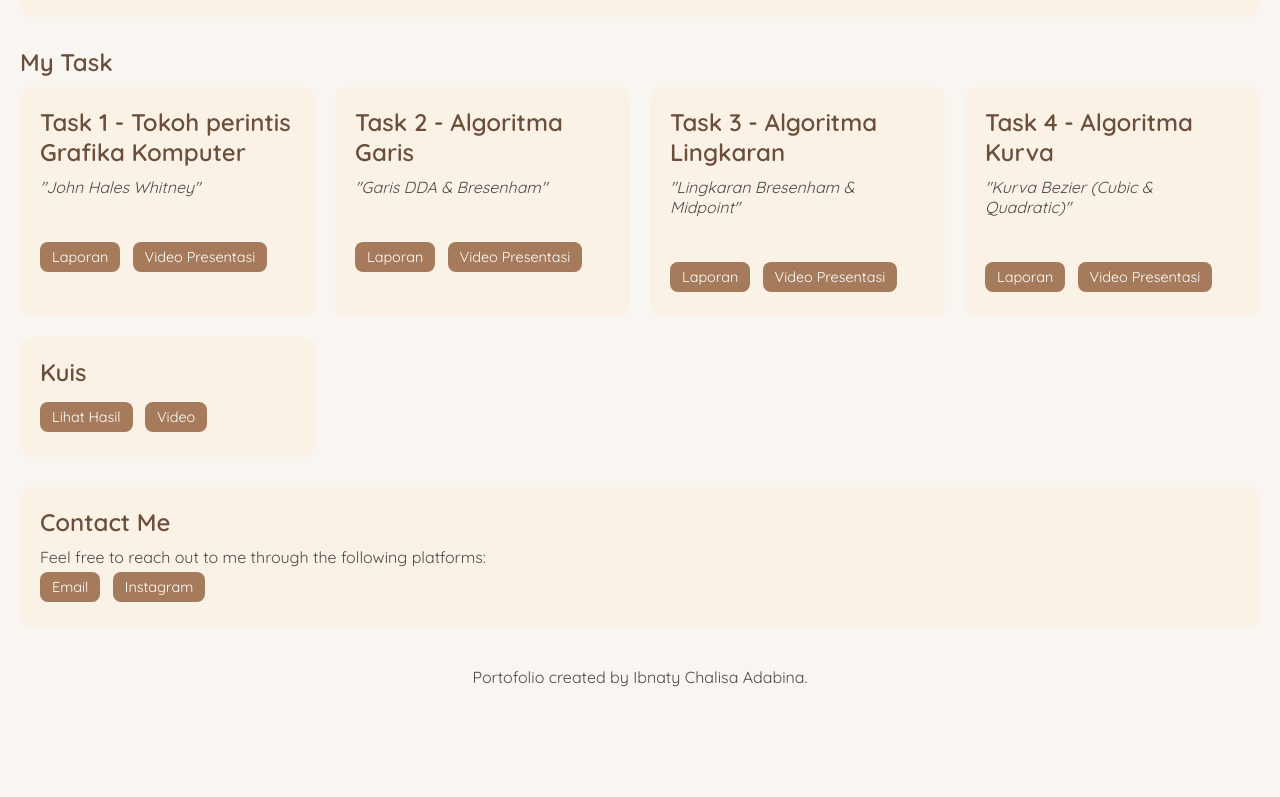
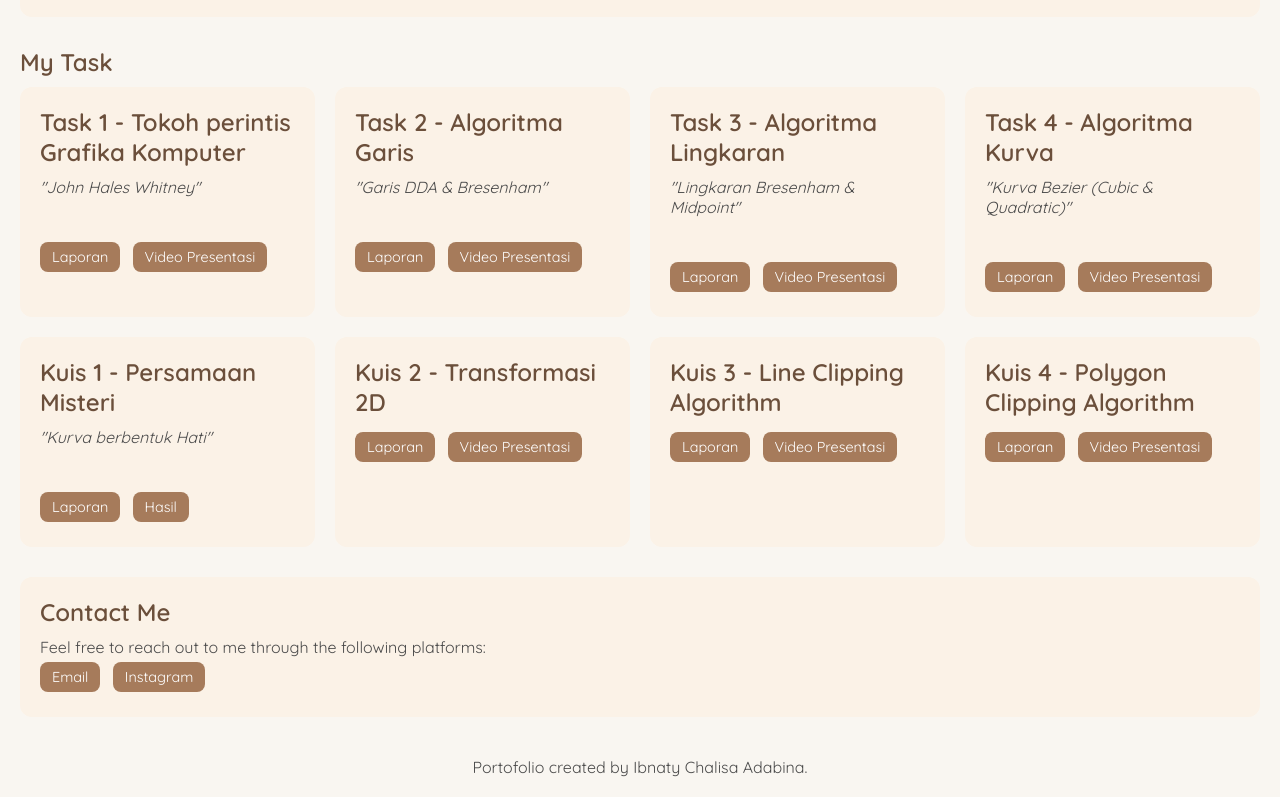
Before and after one commit to 2413025061/Ibnaty-Chalisa-Adabina, a plain HTML site: page index.html in a window 1280 px wide. Shown: the part 579-1376 px from the top of the page. Before the commit the page ends 1286 px from the top, so only its background shows below. Drawn offline with Linux system fonts and the light colour scheme.

Commit message:
Update index.html

```diff
--- a/index.html
+++ b/index.html
@@ -253,10 +253,26 @@
       <a href="https://drive.google.com/file/d/1UAfDRFnTM76bGdX5-DNS6FoSf19pPrVE/view?usp=sharing">Video Presentasi</a>
     </div>
     <div class="card">
-      <h2>Kuis</h2>
-      <a href="#">Lihat Hasil</a>
-      <a href="#">Video</a>
+      <h2>Kuis 1 - Persamaan Misteri</h2>
+      <p><em>"Kurva berbentuk Hati"</em></p><br><br>
+      <a href="https://drive.google.com/file/d/1YsyfTgZonnuTCfs1meQd24jcueu7j0RE/view?usp=sharing">Laporan</a>
+      <a href="kurvaHati.jpg">Hasil</a>
     </div>
+    <div class="card">
+      <h2>Kuis 2 - Transformasi 2D</h2>
+      <a href="https://drive.google.com/drive/folders/1PP7HI_VFRpWX86TvTXFMIeguHt615Tc_?usp=sharing">Laporan</a>
+      <a href="https://drive.google.com/file/d/1jWqPbM8489GyagE-caY733hNCD7m2a0h/view?usp=sharing">Video Presentasi</a>
+      </div>
+    <div class="card">
+      <h2>Kuis 3 - Line Clipping Algorithm</h2>
+      <a href="https://drive.google.com/drive/folders/1qLA9pmwaF0XcDqRjIDyAz8T5XrwGaDDo?usp=sharing">Laporan</a>
+      <a href="https://drive.google.com/file/d/1MU-g94xuJEIZ7nNc7bIELiKLOdyLnP4_/view?usp=sharing">Video Presentasi</a>
+      </div>
+    <div class="card">
+      <h2>Kuis 4 - Polygon Clipping Algorithm</h2>
+      <a href="https://drive.google.com/file/d/15Ji58UPSrI8nB_9yU4CZIMP74BCgNqVs/view?usp=sharing">Laporan</a>
+      <a href="https://drive.google.com/file/d/1ZPQwKqJu2w7RKCKKtfNPqSgADY9-4Jkr/view?usp=sharing">Video Presentasi</a>
+      </div>
   </section>
 
   <section id="contact" style="margin-top: 30px;">
```
